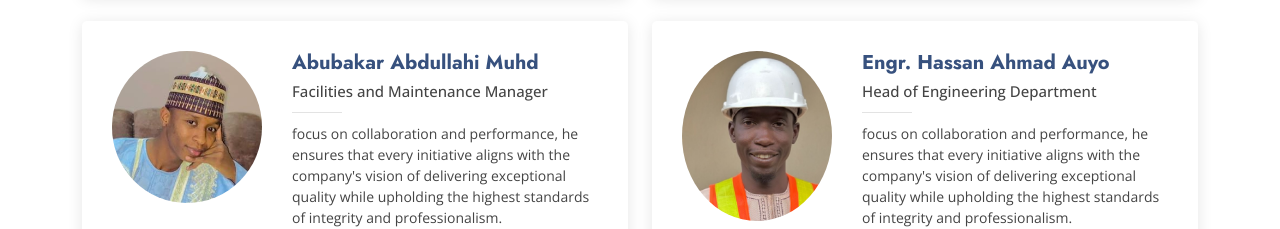
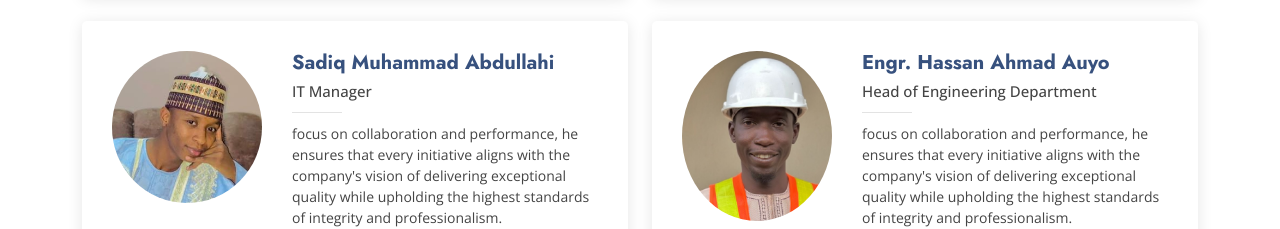
Before and after one commit to Usmanmusahassan/SkyForte_2, a plain HTML site: page about.html in a window 1280 px wide. Shown: the part 3238-3467 px from the top of the page. Drawn offline with nearby package versions, Linux system fonts and the light colour scheme; files whose address does not match are found by name.

Commit message:
Update about.html
meepeencil

```diff
--- a/about.html
+++ b/about.html
@@ -384,8 +384,8 @@ Management Team
             <div class="team-member d-flex align-items-start">
               <div class="pic"><img src="sadik.jpg" class="img-fluid" alt=""></div>
               <div class="member-info">
-                <h4>Abubakar Abdullahi Muhd</h4>
-                <span>Facilities and Maintenance Manager</span>
+                <h4>Sadiq Muhammad Abdullahi</h4>
+                <span> IT Manager</span>
                 <p>focus on collaboration and performance, he ensures that every initiative aligns with the company's vision of delivering exceptional quality while upholding the highest standards of
                   integrity and professionalism.</p>
                 <div class="social">
```
